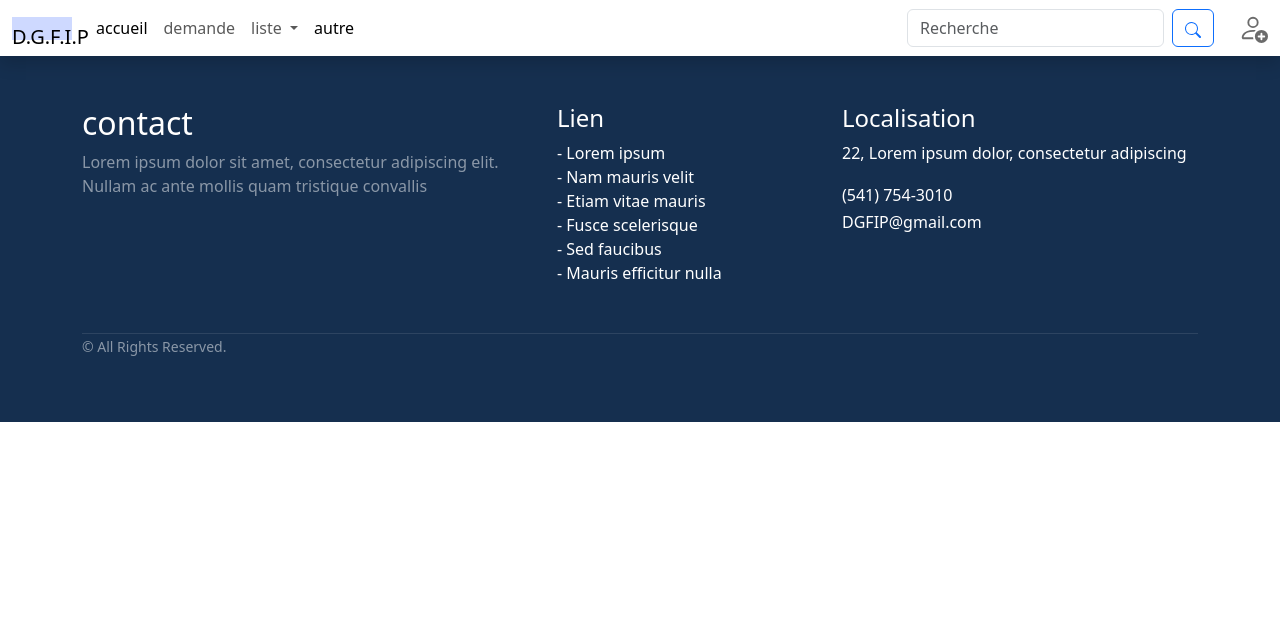
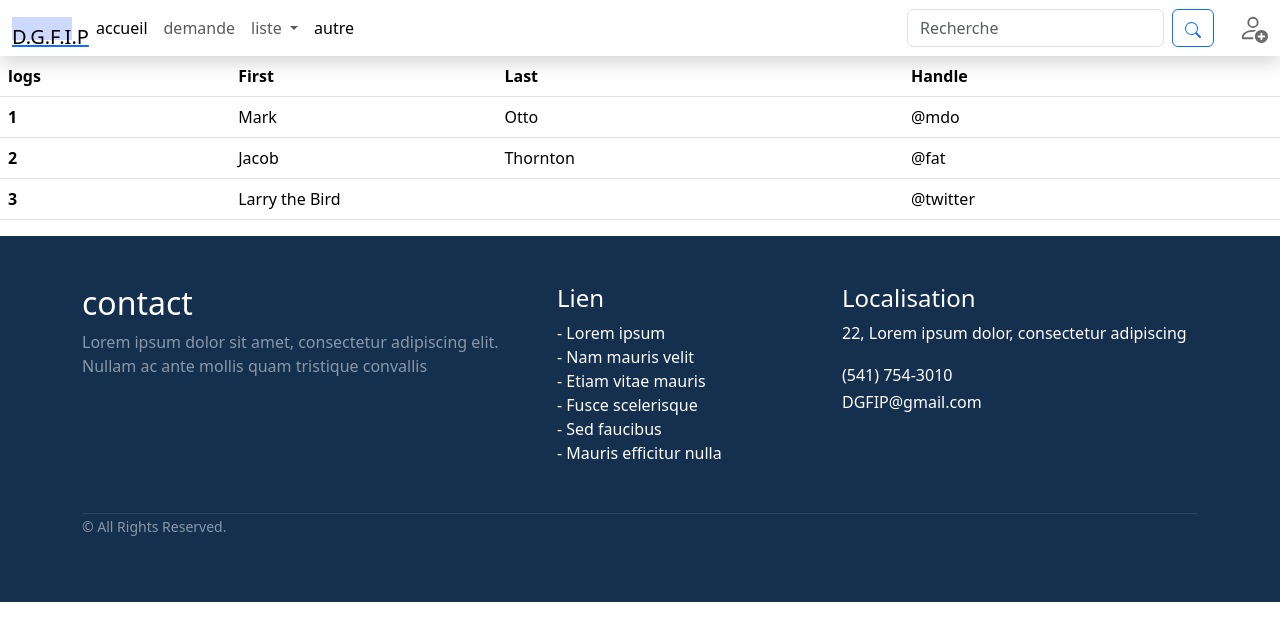
Before and after one commit to khaharr/exerciceNuxt, a Nuxt app: page /tableau in a window 1280 px wide. Shown: the top 640 px of the page. Built offline with nearby package versions, Linux system fonts and the light colour scheme.

Commit message:
ajout tablea liste  en components

```diff
--- a/components/inc/AppHeader.vue
+++ b/components/inc/AppHeader.vue
@@ -4,14 +4,14 @@
     <div>
         <nav class="navbar navbar-expand-lg navbar-light bg-whiter shadow">
                 <div class="container-fluid">
-                    <a class="navbar-brand navText" href="/">D.G.F.I.P</a>
+                    <NuxtLink to="/"><a class="navbar-brand navText " >D.G.F.I.P</a></NuxtLink>
                     <button class="navbar-toggler" type="button" data-bs-toggle="collapse" data-bs-target="#navbarSupportedContent" aria-controls="navbarSupportedContent" aria-expanded="false" aria-label="Toggle navigation">
                     <span class="navbar-toggler-icon"></span>
                     </button>
                     <div class="collapse navbar-collapse " id="navbarSupportedContent">
                     <ul class="navbar-nav me-auto mb-2 mb-lg-0">
                         <li class="nav-item">
-                        <a class="nav-link active " aria-current="page" href="#">accueil</a>
+                          <a class="nav-link active " aria-current="page" >accueil</a>
                         </li>
                         <li class="nav-item">
                         <a class="nav-link" href="#">demande</a>
@@ -21,7 +21,7 @@
                             liste
                         </a>
                         <ul class="dropdown-menu">
-                            <li><a class="dropdown-item" href="#">Action</a></li>
+                            <li><NuxtLink to="tableau"><a class="dropdown-item" href="#">Action</a> </NuxtLink></li>
                             <li><a class="dropdown-item" href="#">Another action</a></li>
                             <li><hr class="dropdown-divider"></li>
                             <li><a class="dropdown-item" href="#">Something else here</a></li>
@@ -56,6 +56,9 @@
 </script>
 
 <style lang="css" scoped>
+NuxtLinkText{
+    text-decoration: none;
+}
 .navText{
     text-decoration:none;
     transition: color .2s;
--- /dev/null
+++ b/components/listeTableau.vue
@@ -0,0 +1,46 @@
+<template>
+    <div>
+        <table class="table table-hover">
+  <thead>
+    <tr>
+      <th scope="col">logs</th>
+      <th scope="col">First</th>
+      <th scope="col">Last</th>
+      <th scope="col">Handle</th>
+    </tr>
+  </thead>
+        <tbody>
+    <tr>
+      <th scope="row">1</th>
+      <td>Mark</td>
+      <td>Otto</td>
+      <td>@mdo</td>
+    </tr>
+    <tr>
+      <th scope="row">2</th>
+      <td>Jacob</td>
+      <td>Thornton</td>
+      <td>@fat</td>
+    </tr>
+    <tr>
+      <th scope="row">3</th>
+      <td colspan="2">Larry the Bird</td>
+      <td>@twitter</td>
+    </tr>
+
+  </tbody>
+</table>
+    </div>
+</template>
+
+<script>
+
+export default{
+    name: "listeTableau",
+
+}
+</script>
+
+<style lang="scss" scoped>
+
+</style>
--- a/layouts/default.vue
+++ b/layouts/default.vue
@@ -23,7 +23,7 @@
 <style>
 .page-enter-active,
 .page-leave-active {
-  transition: all 0.4s;
+  transition: all 0.8s;
 }
 .page-enter-from,
 .page-leave-to {
--- /dev/null
+++ b/pages/tableau.vue
@@ -0,0 +1,15 @@
+<template>
+    <div>
+       <listeTableau></listeTableau>
+    </div>
+</template>
+
+<script >
+export default{
+    name: "tableau",
+}
+</script>
+
+<style lang="scss" scoped>
+
+</style>
```
